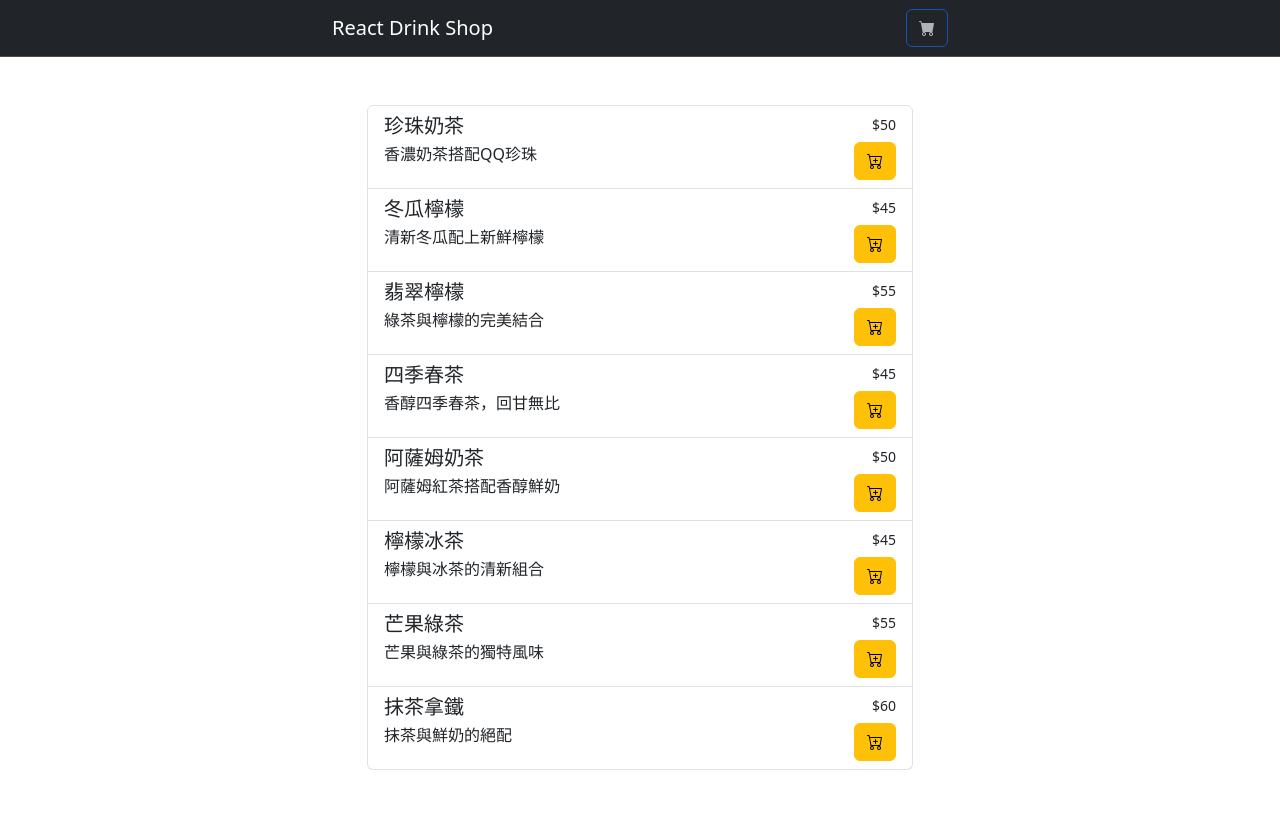
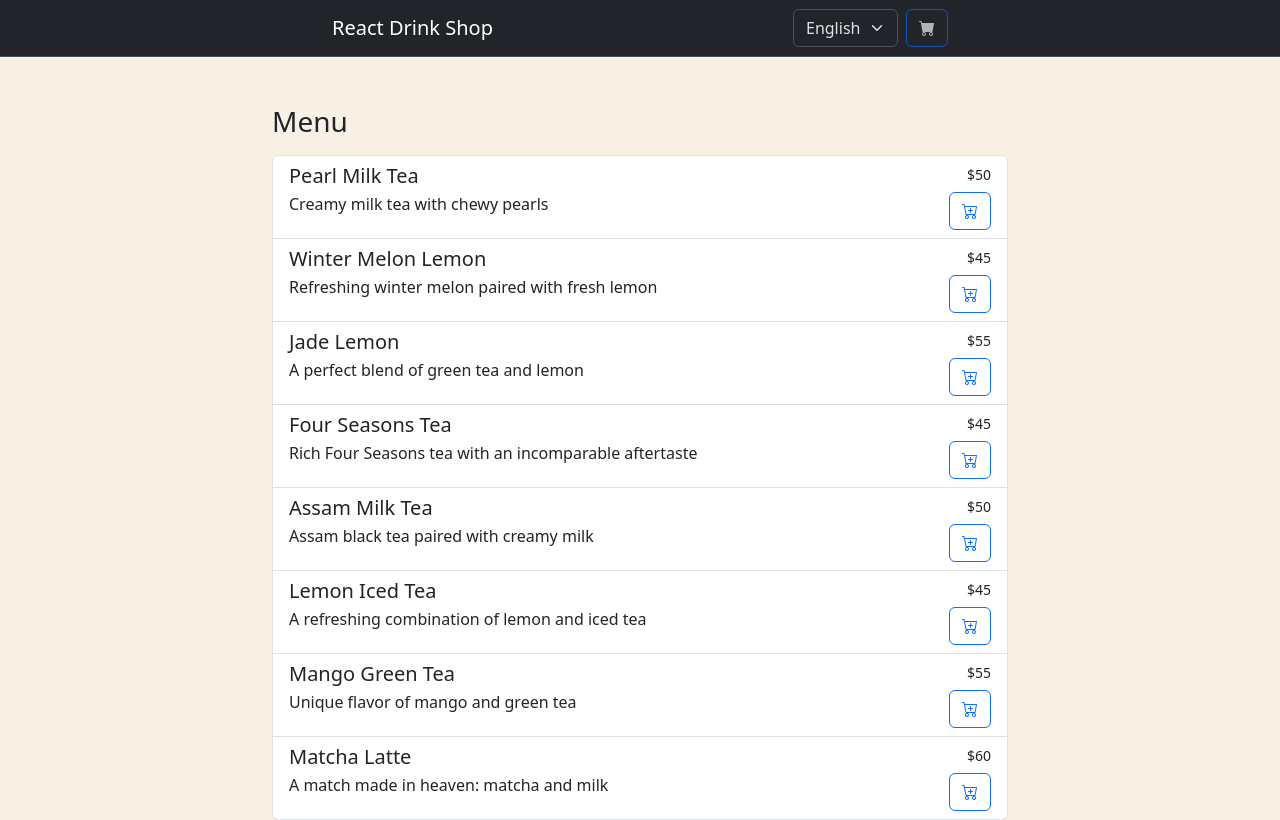
Before and after one commit to steven4program/React-wk2, a React (Vite) app: page / in a window 1280 px wide. Built offline with nearby package versions, Linux system fonts and the light colour scheme.

Commit message:
feat: order history & language swith

```diff
--- a/src/App.jsx
+++ b/src/App.jsx
@@ -1,16 +1,37 @@
 import { useState, useEffect } from 'react'
-import rawData from "./assets/rawData.json"
+import "./index.css"
+import wordData from "./assets/wordData.json"
+import rawDataEn from "./assets/rawDataEn.json"
+import rawDataTC from "./assets/rawDataTC.json"
+import rawDataJp from "./assets/rawDataJp.json"
 import DrinkItemRow from "./components/DrinkItemRow"
 import CartModal from './components/CartModal'
+import OrderHistory from './components/OrderHistory'
 
 function App() {
   const [drinkData, setDrinkData] = useState([])
   const [cart, setCart] = useState([])
   const [total, setTotal] = useState(0)
+  const [order, setOrder] = useState([])
+  const [note, setNote] = useState('')
+  const [language, setLanguage] = useState('en')
 
   useEffect(() => {
-    setDrinkData(rawData)
-  }, [drinkData])
+    setCart([]);
+    setTotal(0);
+    setNote('');
+
+    switch(language) {
+      case 'tc':
+        setDrinkData(rawDataTC)
+        break;
+      case 'jp':
+        setDrinkData(rawDataJp)
+        break;
+      default:
+        setDrinkData(rawDataEn)
+    }
+  }, [drinkData, language])
 
   const addToCart = (id) => {
     const itemExist = cart.find(item => item.id === id)
@@ -34,15 +55,27 @@ function App() {
     <>
       <nav className="navbar bg-dark border-bottom border-body" data-bs-theme="dark">
         <div className="container-fluid col-md-6">
-          <a className="navbar-brand" href="#">React Drink Shop</a>
-          <button type="button" className="btn bg-dark btn-primary" data-bs-toggle="modal" data-bs-target="#cartModal" disabled={cart.length === 0}>
-            <i className="bi bi-cart-fill"></i>
-          </button>
+          <a className="navbar-brand" href="#">{wordData.shopName[language]}</a>
+          <div className="d-flex">
+            <select
+              className="form-select me-2"
+              value={language}
+              onChange={e => setLanguage(e.target.value)}
+            >
+              <option value="en">English</option>
+              <option value="jp">日本語</option>
+              <option value="tc">中文</option>
+            </select>
+            <button type="button" className="btn bg-dark btn-primary" data-bs-toggle="modal" data-bs-target="#cartModal" disabled={cart.length === 0}>
+              <i className="bi bi-cart-fill"></i>
+            </button>
+          </div>
         </div>
       </nav>
       <div className="container mt-5">
         <div className="row justify-content-center">
-          <div className="col-md-6">
+          <div className={order.length > 0 ? "col-md-6" : "col-md-8"}>
+            <h3 className="mb-3">{wordData.menu[language]}</h3>
             <div className="list-group">
               {drinkData.map(drink =>
                 <DrinkItemRow
@@ -52,9 +85,17 @@ function App() {
                   description={drink.description}
                   price={drink.price}
                   onClick={addToCart}
+                  wordData={wordData}
+                  language={language}
                 />)}
             </div>
           </div>
+          {order.length > 0 &&
+            <div className="col-md-4">
+              <h3 className="mb-3">{wordData.orderHistory[language]}</h3>
+              <OrderHistory order={order} language={language} wordData={wordData} />
+            </div>
+          }
         </div>
       </div>
 
@@ -63,6 +104,11 @@ function App() {
         setCart={setCart}
         total={total}
         setTotal={setTotal}
+        note={note}
+        setNote={setNote}
+        setOrder={setOrder}
+        wordData={wordData}
+        language={language}
       />
     </>
   )
--- /dev/null
+++ b/src/assets/rawDataEn.json
@@ -0,0 +1,50 @@
+[
+	{
+		"id": 1,
+		"name": "Pearl Milk Tea",
+		"description": "Creamy milk tea with chewy pearls",
+		"price": 50
+	},
+	{
+		"id": 2,
+		"name": "Winter Melon Lemon",
+		"description": "Refreshing winter melon paired with fresh lemon",
+		"price": 45
+	},
+	{
+		"id": 3,
+		"name": "Jade Lemon",
+		"description": "A perfect blend of green tea and lemon",
+		"price": 55
+	},
+	{
+		"id": 4,
+		"name": "Four Seasons Tea",
+		"description": "Rich Four Seasons tea with an incomparable aftertaste",
+		"price": 45
+	},
+	{
+		"id": 5,
+		"name": "Assam Milk Tea",
+		"description": "Assam black tea paired with creamy milk",
+		"price": 50
+	},
+	{
+		"id": 6,
+		"name": "Lemon Iced Tea",
+		"description": "A refreshing combination of lemon and iced tea",
+		"price": 45
+	},
+	{
+		"id": 7,
+		"name": "Mango Green Tea",
+		"description": "Unique flavor of mango and green tea",
+		"price": 55
+	},
+	{
+		"id": 8,
+		"name": "Matcha Latte",
+		"description": "A match made in heaven: matcha and milk",
+		"price": 60
+	}
+]
--- /dev/null
+++ b/src/assets/rawDataJp.json
@@ -0,0 +1,50 @@
+[
+	{
+		"id": 1,
+		"name": "パールミルクティー",
+		"description": "香り高いミルクティーにQQタピオカをトッピング",
+		"price": 50
+	},
+	{
+		"id": 2,
+		"name": "冬瓜レモン",
+		"description": "さっぱりとした冬瓜に新鮮なレモンを合わせた一杯",
+		"price": 45
+	},
+	{
+		"id": 3,
+		"name": "ジェダイレモン",
+		"description": "緑茶とレモンの完璧な組み合わせ",
+		"price": 55
+	},
+	{
+		"id": 4,
+		"name": "四季春茶",
+		"description": "香り豊かな四季春茶、甘さが残る",
+		"price": 45
+	},
+	{
+		"id": 5,
+		"name": "アッサムミルクティー",
+		"description": "アッサム紅茶にクリーミーな新鮮なミルクを合わせた一杯",
+		"price": 50
+	},
+	{
+		"id": 6,
+		"name": "レモンアイスティー",
+		"description": "レモンとアイスティーの爽やかな組み合わせ",
+		"price": 45
+	},
+	{
+		"id": 7,
+		"name": "マンゴーグリーンティー",
+		"description": "マンゴーと緑茶の独特の風味",
+		"price": 55
+	},
+	{
+		"id": 8,
+		"name": "抹茶ラテ",
+		"description": "抹茶と新鮮なミルクの最高の組み合わせ",
+		"price": 60
+	}
+]
--- /dev/null
+++ b/src/assets/wordData.json
@@ -0,0 +1,92 @@
+{
+	"shopName": {
+		"en": "React Drink Shop",
+		"jp": "React ドリンクスタンド",
+		"tc": "React 飲料店"
+	},
+	"menu": {
+		"en": "Menu",
+		"jp": "メニュー",
+		"tc": "菜單"
+	},
+	"shoppingCart": {
+		"en": "Shopping Cart",
+		"jp": "ショッピングカート",
+		"tc": "購物車"
+	},
+	"delete": {
+		"en": "Delete",
+		"jp": "削除",
+		"tc": "刪除"
+	},
+	"drink": {
+		"en": "Drink",
+		"jp": "ドリンク",
+		"tc": "飲料"
+	},
+	"description": {
+		"en": "Description",
+		"jp": "説明",
+		"tc": "描述"
+	},
+	"quantity": {
+		"en": "Quantity",
+		"jp": "数量",
+		"tc": "數量"
+	},
+	"price": {
+		"en": "Price",
+		"jp": "価格",
+		"tc": "價格"
+	},
+	"sum": {
+		"en": "Sum",
+		"jp": "小計",
+		"tc": "小計"
+	},
+	"total": {
+		"en": "Total",
+		"jp": "合計",
+		"tc": "總計"
+	},
+	"note": {
+		"en": "Note",
+		"jp": "備考",
+		"tc": "備註"
+	},
+	"close": {
+		"en": "Close",
+		"jp": "閉じる",
+		"tc": "關閉"
+	},
+	"checkout": {
+		"en": "Checkout",
+		"jp": "チェックアウト",
+		"tc": "結帳"
+	},
+	"orderHistory": {
+		"en": "Order History",
+		"jp": "注文履歴",
+		"tc": "訂單紀錄"
+	},
+	"order": {
+		"en": "Order",
+		"jp": "注文",
+		"tc": "訂單"
+	},
+	"emptyCart": {
+		"en": "Please select the product first",
+		"jp": "商品を選択してください",
+		"tc": "請先選購商品"
+	},
+	"orderSuccess": {
+		"en": "Order Success",
+		"jp": "注文成功",
+		"tc": "訂單已送出"
+	},
+	"clearOrder": {
+		"en": "Clear Order",
+		"jp": "注文をクリア",
+		"tc": "清除訂單"
+	}
+}
--- a/src/components/DrinkItemRow.jsx
+++ b/src/components/DrinkItemRow.jsx
@@ -10,7 +10,7 @@ export default function DrinkItemRow ({id, name, description, price, onClick}) {
         </div>
         <div className="d-flex w-100 justify-content-between">
           <p className="mb-1">{description}</p>
-          <button type="button" className="btn btn-warning" onClick={() => onClick(id)}>
+          <button type="button" className="btn btn-outline-primary" onClick={() => onClick(id)}>
             <i className="bi bi-cart-plus"></i>
           </button>
         </div>
--- /dev/null
+++ b/src/components/OrderHistory.jsx
@@ -0,0 +1,57 @@
+import PropTypes from 'prop-types';
+
+const OrderItems = ({eachOrder}) => {
+  return (
+    <>
+      {eachOrder.items.map((item, index) => (
+        <tr key={index}>
+          <td>{item.name}</td>
+          <td>{item.qty}</td>
+          <td>${item.price}</td>
+        </tr>
+      ))}
+    </>
+  )
+}
+
+export default function OrderHistory({order, language, wordData }) {
+  return (
+    <>
+      {order.map((eachOrder, index) => (
+        <div className="card mb-3" key={index}>
+          <div className="card-body">
+            <h4>{wordData.order[language]} {index + 1}</h4>
+            <div className="card-title">
+              <table className="table">
+                <thead>
+                  <tr>
+                    <th scope="col">{wordData.drink[language]}</th>
+                    <th scope="col">{wordData.quantity[language]}</th>
+                    <th scope="col">{wordData.sum[language]}</th>
+                  </tr>
+                </thead>
+                <tbody>
+                  <OrderItems eachOrder={eachOrder} />
+                </tbody>
+              </table>
+              <div className="text-start">{wordData.note[language]}: <span>{eachOrder.note}</span></div>
+              <div className="text-end">
+                <h5>{wordData.total[language]}: <span>${eachOrder.total}</span></h5>
+              </div>
+            </div>
+          </div>
+        </div>
+      ))}
+    </>
+  )
+}
+
+OrderItems.propTypes = {
+  eachOrder: PropTypes.array
+}
+
+OrderHistory.propTypes = {
+  order: PropTypes.array,
+  language: PropTypes.string,
+  wordData: PropTypes.object
+}
--- /dev/null
+++ b/src/index.css
@@ -0,0 +1,3 @@
+body {
+  background-color: #F8F0E5;
+}
```
Also changed, not shown: src/components/CartModal.jsx (+39 -12 lines), src/assets/rawDataTC.json (renamed from src/assets/rawData.json).
